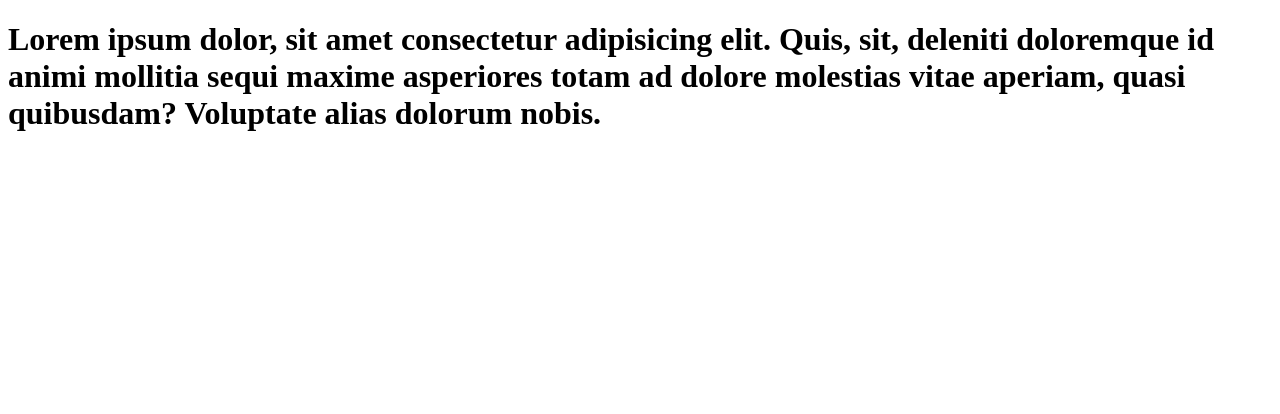
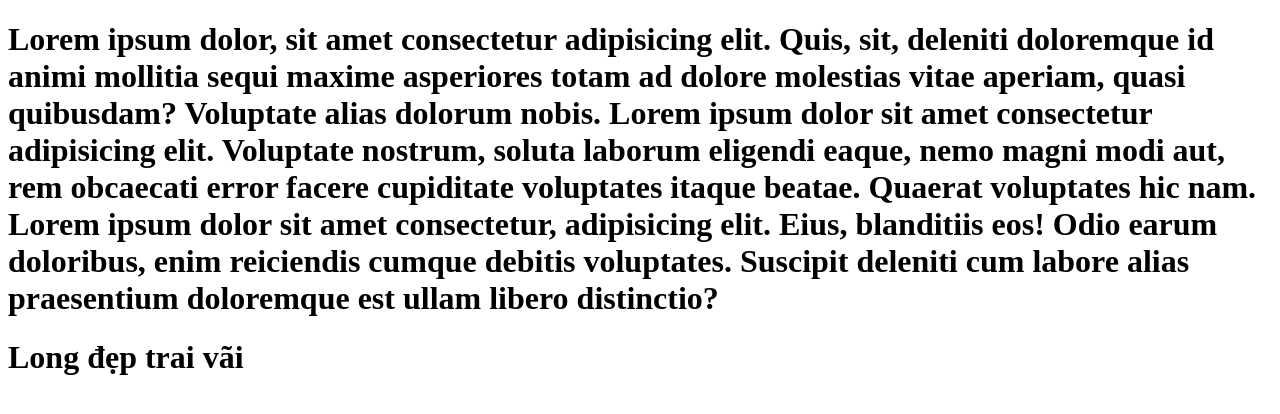
Before and after one commit to LongCris4913/Project2, a plain HTML site: page index.html in a window 1280 px wide. Drawn offline with Linux system fonts and the light colour scheme.

Commit message:
init project

```diff
--- a/index.html
+++ b/index.html
@@ -10,7 +10,14 @@
       Lorem ipsum dolor, sit amet consectetur adipisicing elit. Quis, sit,
       deleniti doloremque id animi mollitia sequi maxime asperiores totam ad
       dolore molestias vitae aperiam, quasi quibusdam? Voluptate alias dolorum
-      nobis.
+      nobis. Lorem ipsum dolor sit amet consectetur adipisicing elit. Voluptate
+      nostrum, soluta laborum eligendi eaque, nemo magni modi aut, rem obcaecati
+      error facere cupiditate voluptates itaque beatae. Quaerat voluptates hic
+      nam. Lorem ipsum dolor sit amet consectetur, adipisicing elit. Eius,
+      blanditiis eos! Odio earum doloribus, enim reiciendis cumque debitis
+      voluptates. Suscipit deleniti cum labore alias praesentium doloremque est
+      ullam libero distinctio?
     </h1>
+    <h1>Long đẹp trai vãi</h1>
   </body>
 </html>
```
